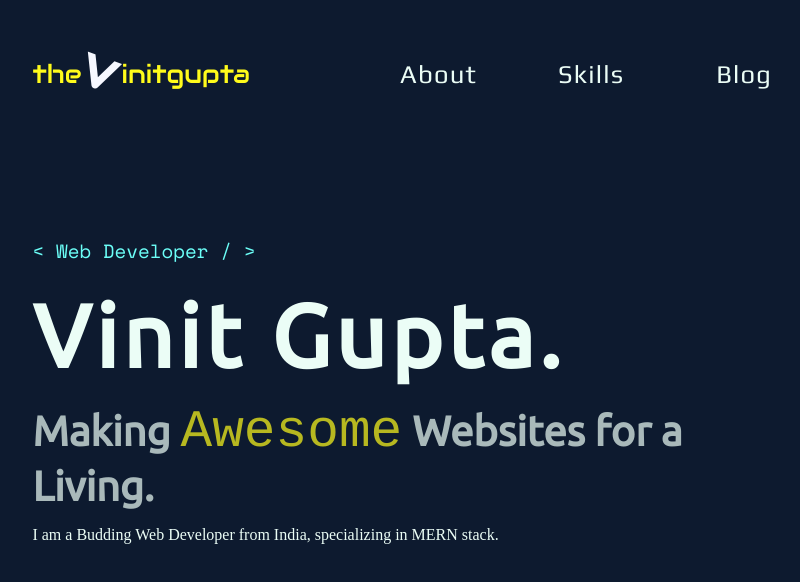
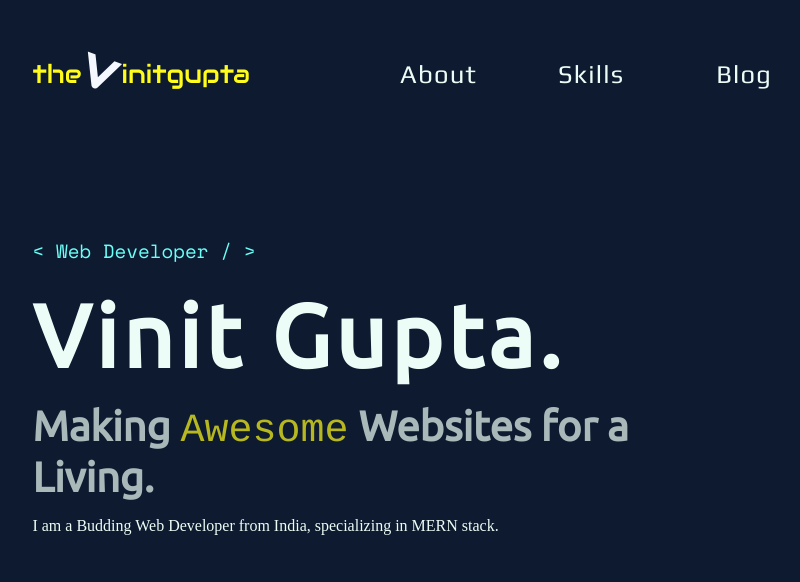
Before and after one commit to DarrickFauvel/Portfolio, a React (Create React App) app: page / in a window 1280 px wide. Shown: the top 582 px of the page, without its empty margins (198-998 px from the left). Built offline with nearby package versions, Linux system fonts and the light colour scheme.

Commit message:
update : awesome on hover data change

```diff
--- a/src/Components/Hero.tsx
+++ b/src/Components/Hero.tsx
@@ -1,9 +1,9 @@
-import React from 'react'
+import React, { useState } from 'react'
 import "../Css/Hero.css"
 import Bouncy from './Bouncy'
 
 function Hero() {
-
+    const [awesomeHovered, setAwesomeHovered] = useState(false);
     return (
         <div className="Hero">
             <p className="Hero-head">&#60; Web Developer &#47; &#62;</p>
@@ -24,7 +24,15 @@ function Hero() {
             <div className="Hero-body">
                 <div className="Hero-body-header">
                     Making
-                    <span className="awesome">Awesome</span>
+                    <span className={awesomeHovered?"awesome awesome-hovered" :"awesome"}
+                    onMouseEnter={()=>{
+                        setAwesomeHovered(true);
+                    }}
+
+                    onMouseLeave={()=>{
+                        setAwesomeHovered(false);
+                    }}
+                    >{awesomeHovered? "Versatile": "Awesome"}</span>
                     Websites for a Living.
                 </div>
                 <div className="Hero-body-text">
--- a/src/Css/Hero.css
+++ b/src/Css/Hero.css
@@ -33,10 +33,19 @@
     font-family:  Courier, monospace;
     color: var(--accent-default);
     opacity: 1;
+    height: 100%;
+    width: 30%;
     font-weight: 400;
-    font-size: 3.3rem;
+    font-size: 2.5rem;
     margin: 0 10px;
     position: relative;
+    transition: all 300ms ease-in-out;
+}
+.awesome-hovered{
+    cursor: pointer;
+    font-weight: 600;
+    color: var(--accent-blue);
+    transition: all 300ms ease-in-out;
 }
 .rubber-bounce {
     animation: rubberband 800ms alternate ease-out;
```
